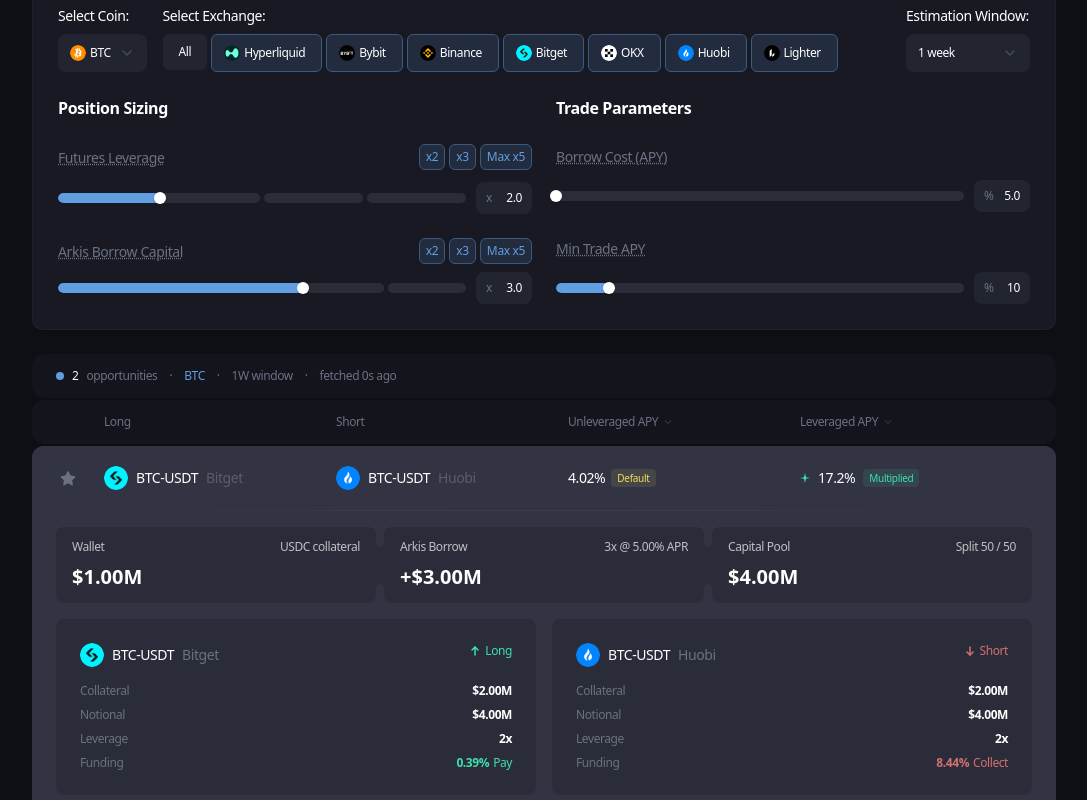
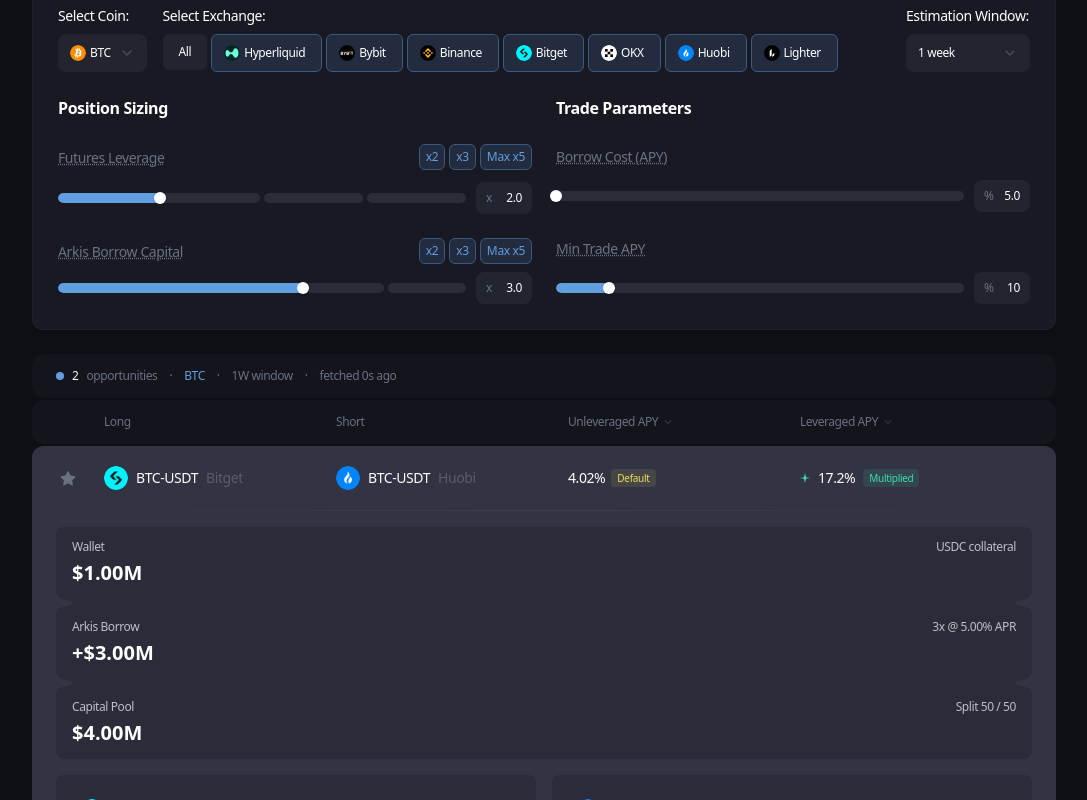
Before and after one commit to zubar7/Arkis-Alpha, a Next.js app: page /fra in a window 1280 px wide. Both pictures are taken after a click on the element 640 px from the left and 848 px from the top of the page. Shown: the part 370-1170 px from the top of the page, without its empty margins (96-1183 px from the left). Built offline with nearby package versions, Linux system fonts and the light colour scheme.

Commit message:
Change Capital Flow Diagram to V-Stack layout
Updated both watchlist and regular opportunities sections to use vertical stack layout for Capital Pool scheme, matching Figma design.

Co-Authored-By: Claude Sonnet 4.5 <noreply@anthropic.com>

```diff
--- a/app/fra/components/OpportunitiesTable.tsx
+++ b/app/fra/components/OpportunitiesTable.tsx
@@ -442,68 +442,72 @@ export default function OpportunitiesTable({
 
                       {/* Expanded Details */}
                       <div className="flex flex-col gap-[16px] pt-[16px] px-[16px] md:px-[24px]">
-                        {/* Capital Flow Diagram */}
-                        <div className="flex items-center">
+                        {/* Capital Flow Diagram - V-Stack */}
+                        <div className="flex flex-col items-stretch w-full">
                           {/* Wallet */}
-                          <div className="flex-1 bg-[rgba(34,36,48,0.5)] px-[12px] md:px-[16px] py-[10px] md:py-[12px] rounded-[6px] md:rounded-[8px] flex flex-col gap-[6px] md:gap-[8px]">
-                            <div className="flex items-start justify-between flex-col md:flex-row gap-[2px] md:gap-0">
-                              <p className="text-[10px] md:text-[12px] font-medium text-[rgba(255,255,255,0.7)] tracking-[-0.3px] md:tracking-[-0.42px] leading-[14px] md:leading-[16px]">
+                          <div className="bg-[rgba(34,36,48,0.5)] flex gap-[8px] items-start justify-end px-[16px] py-[12px] rounded-[8px] w-full">
+                            <div className="flex-1 flex flex-col gap-[4px]">
+                              <p className="text-[12px] font-medium text-[rgba(255,255,255,0.7)] tracking-[-0.42px] leading-[16px]">
                                 Wallet
                               </p>
-                              <p className="text-[10px] md:text-[12px] font-medium text-[rgba(255,255,255,0.7)] tracking-[-0.3px] md:tracking-[-0.42px] leading-[14px] md:leading-[16px]">
-                                USDC collateral
+                              <p className="text-[20px] font-semibold text-white leading-[28px]">
+                                ${opp.wallet.toFixed(2)}M
                               </p>
                             </div>
-                            <p className="text-[16px] md:text-[20px] font-semibold text-white leading-[22px] md:leading-[28px]">
-                              ${opp.wallet.toFixed(2)}M
+                            <p className="text-[12px] font-medium text-[rgba(255,255,255,0.7)] tracking-[-0.42px] leading-[16px]">
+                              USDC collateral
                             </p>
                           </div>
 
                           {/* Connector */}
-                          <div className="w-[8px] h-[45px]">
-                            <svg preserveAspectRatio="none" width="100%" height="100%" viewBox="0 0 8 45" fill="none" xmlns="http://www.w3.org/2000/svg">
-                              <path d="M0 0C0 2.20914 1.79086 4 4 4C6.20914 4 8 2.20914 8 0V45C8 42.7909 6.20914 41 4 41C1.79086 41 0 42.7909 0 45V0Z" fill="rgba(34,36,48,0.5)"/>
+                          <div className="flex flex-col items-start px-[4px] w-full">
+                            <div className="flex h-[8px] items-center justify-center w-full">
+                              <svg width="100%" height="8" viewBox="0 0 294 8" fill="none" preserveAspectRatio="none">
+                                <path d="M0 0C2.20914 0 4 1.79086 4 4C4 6.20914 2.20914 8 0 8H294C291.791 8 290 6.20914 290 4C290 1.79086 291.791 0 294 0H0Z" fill="rgba(34,36,48,0.5)"/>
                               </svg>
+                            </div>
                           </div>
 
                           {/* Arkis Borrow */}
-                          <div className="flex-1 bg-[rgba(34,36,48,0.5)] px-[12px] md:px-[16px] py-[10px] md:py-[12px] rounded-[6px] md:rounded-[8px] flex flex-col gap-[6px] md:gap-[8px]">
-                            <div className="flex items-start justify-between flex-col md:flex-row gap-[2px] md:gap-0">
-                              <p className="text-[10px] md:text-[12px] font-medium text-[rgba(255,255,255,0.7)] tracking-[-0.3px] md:tracking-[-0.42px] leading-[14px] md:leading-[16px]">
+                          <div className="bg-[rgba(34,36,48,0.5)] flex gap-[8px] items-start justify-end px-[16px] py-[12px] rounded-[8px] w-full">
+                            <div className="flex-1 flex flex-col gap-[4px]">
+                              <p className="text-[12px] font-medium text-[rgba(255,255,255,0.7)] tracking-[-0.42px] leading-[16px]">
                                 Arkis Borrow
                               </p>
-                              <p className="text-[10px] md:text-[12px] font-medium text-[rgba(255,255,255,0.7)] tracking-[-0.3px] md:tracking-[-0.42px] leading-[14px] md:leading-[16px]">
-                                {opp.arkisBorrow.toFixed(0)}x @ {opp.borrowRate.toFixed(2)}% APR
+                              <p className="text-[20px] font-semibold text-white leading-[28px]">
+                                +${opp.arkisBorrow.toFixed(2)}M
                               </p>
                             </div>
-                            <p className="text-[16px] md:text-[20px] font-semibold text-white leading-[22px] md:leading-[28px]">
-                              +${opp.arkisBorrow.toFixed(2)}M
+                            <p className="text-[12px] font-medium text-[rgba(255,255,255,0.7)] tracking-[-0.42px] leading-[16px]">
+                              {opp.arkisBorrow.toFixed(0)}x @ {opp.borrowRate.toFixed(2)}% APR
                             </p>
                           </div>
 
                           {/* Connector */}
-                          <div className="w-[8px] h-[45px]">
-                            <svg preserveAspectRatio="none" width="100%" height="100%" viewBox="0 0 8 45" fill="none" xmlns="http://www.w3.org/2000/svg">
-                              <path d="M0 0C0 2.20914 1.79086 4 4 4C6.20914 4 8 2.20914 8 0V45C8 42.7909 6.20914 41 4 41C1.79086 41 0 42.7909 0 45V0Z" fill="rgba(34,36,48,0.5)"/>
+                          <div className="flex flex-col items-start px-[4px] w-full">
+                            <div className="flex h-[8px] items-center justify-center w-full">
+                              <svg width="100%" height="8" viewBox="0 0 294 8" fill="none" preserveAspectRatio="none">
+                                <path d="M0 0C2.20914 0 4 1.79086 4 4C4 6.20914 2.20914 8 0 8H294C291.791 8 290 6.20914 290 4C290 1.79086 291.791 0 294 0H0Z" fill="rgba(34,36,48,0.5)"/>
                               </svg>
+                            </div>
                           </div>
 
                           {/* Capital Pool */}
-                          <div className="flex-1 bg-[rgba(34,36,48,0.5)] px-[12px] md:px-[16px] py-[10px] md:py-[12px] rounded-[6px] md:rounded-[8px] flex flex-col gap-[6px] md:gap-[8px]">
-                            <div className="flex items-start justify-between flex-col md:flex-row gap-[2px] md:gap-0">
-                              <p className="text-[10px] md:text-[12px] font-medium text-[rgba(255,255,255,0.7)] tracking-[-0.3px] md:tracking-[-0.42px] leading-[14px] md:leading-[16px]">
+                          <div className="bg-[rgba(34,36,48,0.5)] flex gap-[8px] items-start justify-end px-[16px] py-[12px] rounded-[8px] w-full">
+                            <div className="flex-1 flex flex-col gap-[4px]">
+                              <p className="text-[12px] font-medium text-[rgba(255,255,255,0.7)] tracking-[-0.42px] leading-[16px]">
                                 Capital Pool
                               </p>
-                              <p className="text-[10px] md:text-[12px] font-medium text-[rgba(255,255,255,0.7)] tracking-[-0.3px] md:tracking-[-0.42px] leading-[14px] md:leading-[16px]">
+                              <p className="text-[20px] font-semibold text-white leading-[28px]">
+                                ${activeTab === 'carry-trade'
+                                  ? (opp as any).capitalPool.toFixed(2)
+                                  : (opp.wallet + opp.arkisBorrow).toFixed(2)}M
+                              </p>
+                            </div>
+                            <p className="text-[12px] font-medium text-[rgba(255,255,255,0.7)] tracking-[-0.42px] leading-[16px]">
                               {activeTab === 'carry-trade'
                                 ? `${(opp as any).spotPercent}.00% spot / ${(opp as any).marginPercent}.00% margin`
                                 : 'Split 50 / 50'}
-                              </p>
-                            </div>
-                            <p className="text-[16px] md:text-[20px] font-semibold text-white leading-[22px] md:leading-[28px]">
-                              ${activeTab === 'carry-trade'
-                                ? (opp as any).capitalPool.toFixed(2)
-                                : (opp.wallet + opp.arkisBorrow).toFixed(2)}M
                             </p>
                           </div>
                         </div>
@@ -974,68 +978,72 @@ export default function OpportunitiesTable({
 
                   {/* Expanded Details */}
                   <div className="flex flex-col gap-[16px] pt-[16px] px-[16px] md:px-[24px]">
-                    {/* Capital Flow Diagram */}
-                    <div className="flex items-center">
+                    {/* Capital Flow Diagram - V-Stack */}
+                    <div className="flex flex-col items-stretch w-full">
                       {/* Wallet */}
-                      <div className="flex-1 bg-[rgba(34,36,48,0.5)] px-[12px] md:px-[16px] py-[10px] md:py-[12px] rounded-[6px] md:rounded-[8px] flex flex-col gap-[6px] md:gap-[8px]">
-                        <div className="flex items-start justify-between flex-col md:flex-row gap-[2px] md:gap-0">
-                          <p className="text-[10px] md:text-[12px] font-medium text-[rgba(255,255,255,0.7)] tracking-[-0.3px] md:tracking-[-0.42px] leading-[14px] md:leading-[16px]">
+                      <div className="bg-[rgba(34,36,48,0.5)] flex gap-[8px] items-start justify-end px-[16px] py-[12px] rounded-[8px] w-full">
+                        <div className="flex-1 flex flex-col gap-[4px]">
+                          <p className="text-[12px] font-medium text-[rgba(255,255,255,0.7)] tracking-[-0.42px] leading-[16px]">
                             Wallet
                           </p>
-                          <p className="text-[10px] md:text-[12px] font-medium text-[rgba(255,255,255,0.7)] tracking-[-0.3px] md:tracking-[-0.42px] leading-[14px] md:leading-[16px]">
-                            USDC collateral
+                          <p className="text-[20px] font-semibold text-white leading-[28px]">
+                            ${opp.wallet.toFixed(2)}M
                           </p>
                         </div>
-                        <p className="text-[16px] md:text-[20px] font-semibold text-white leading-[22px] md:leading-[28px]">
-                          ${opp.wallet.toFixed(2)}M
+                        <p className="text-[12px] font-medium text-[rgba(255,255,255,0.7)] tracking-[-0.42px] leading-[16px]">
+                          USDC collateral
                         </p>
                       </div>
 
                       {/* Connector */}
-                      <div className="w-[8px] h-[45px]">
-                        <svg preserveAspectRatio="none" width="100%" height="100%" viewBox="0 0 8 45" fill="none" xmlns="http://www.w3.org/2000/svg">
-                          <path d="M0 0C0 2.20914 1.79086 4 4 4C6.20914 4 8 2.20914 8 0V45C8 42.7909 6.20914 41 4 41C1.79086 41 0 42.7909 0 45V0Z" fill="rgba(34,36,48,0.5)"/>
+                      <div className="flex flex-col items-start px-[4px] w-full">
+                        <div className="flex h-[8px] items-center justify-center w-full">
+                          <svg width="100%" height="8" viewBox="0 0 294 8" fill="none" preserveAspectRatio="none">
+                            <path d="M0 0C2.20914 0 4 1.79086 4 4C4 6.20914 2.20914 8 0 8H294C291.791 8 290 6.20914 290 4C290 1.79086 291.791 0 294 0H0Z" fill="rgba(34,36,48,0.5)"/>
                           </svg>
+                        </div>
                       </div>
 
                       {/* Arkis Borrow */}
-                      <div className="flex-1 bg-[rgba(34,36,48,0.5)] px-[12px] md:px-[16px] py-[10px] md:py-[12px] rounded-[6px] md:rounded-[8px] flex flex-col gap-[6px] md:gap-[8px]">
-                        <div className="flex items-start justify-between flex-col md:flex-row gap-[2px] md:gap-0">
-                          <p className="text-[10px] md:text-[12px] font-medium text-[rgba(255,255,255,0.7)] tracking-[-0.3px] md:tracking-[-0.42px] leading-[14px] md:leading-[16px]">
+                      <div className="bg-[rgba(34,36,48,0.5)] flex gap-[8px] items-start justify-end px-[16px] py-[12px] rounded-[8px] w-full">
+                        <div className="flex-1 flex flex-col gap-[4px]">
+                          <p className="text-[12px] font-medium text-[rgba(255,255,255,0.7)] tracking-[-0.42px] leading-[16px]">
                             Arkis Borrow
                           </p>
-                          <p className="text-[10px] md:text-[12px] font-medium text-[rgba(255,255,255,0.7)] tracking-[-0.3px] md:tracking-[-0.42px] leading-[14px] md:leading-[16px]">
-                            {opp.arkisBorrow.toFixed(0)}x @ {opp.borrowRate.toFixed(2)}% APR
+                          <p className="text-[20px] font-semibold text-white leading-[28px]">
+                            +${opp.arkisBorrow.toFixed(2)}M
                           </p>
                         </div>
-                        <p className="text-[16px] md:text-[20px] font-semibold text-white leading-[22px] md:leading-[28px]">
-                          +${opp.arkisBorrow.toFixed(2)}M
+                        <p className="text-[12px] font-medium text-[rgba(255,255,255,0.7)] tracking-[-0.42px] leading-[16px]">
+                          {opp.arkisBorrow.toFixed(0)}x @ {opp.borrowRate.toFixed(2)}% APR
                         </p>
                       </div>
 
                       {/* Connector */}
-                      <div className="w-[8px] h-[45px]">
-                        <svg preserveAspectRatio="none" width="100%" height="100%" viewBox="0 0 8 45" fill="none" xmlns="http://www.w3.org/2000/svg">
-                          <path d="M0 0C0 2.20914 1.79086 4 4 4C6.20914 4 8 2.20914 8 0V45C8 42.7909 6.20914 41 4 41C1.79086 41 0 42.7909 0 45V0Z" fill="rgba(34,36,48,0.5)"/>
+                      <div className="flex flex-col items-start px-[4px] w-full">
+                        <div className="flex h-[8px] items-center justify-center w-full">
+                          <svg width="100%" height="8" viewBox="0 0 294 8" fill="none" preserveAspectRatio="none">
+                            <path d="M0 0C2.20914 0 4 1.79086 4 4C4 6.20914 2.20914 8 0 8H294C291.791 8 290 6.20914 290 4C290 1.79086 291.791 0 294 0H0Z" fill="rgba(34,36,48,0.5)"/>
                           </svg>
+                        </div>
                       </div>
 
                       {/* Capital Pool */}
-                      <div className="flex-1 bg-[rgba(34,36,48,0.5)] px-[12px] md:px-[16px] py-[10px] md:py-[12px] rounded-[6px] md:rounded-[8px] flex flex-col gap-[6px] md:gap-[8px]">
-                        <div className="flex items-start justify-between flex-col md:flex-row gap-[2px] md:gap-0">
-                          <p className="text-[10px] md:text-[12px] font-medium text-[rgba(255,255,255,0.7)] tracking-[-0.3px] md:tracking-[-0.42px] leading-[14px] md:leading-[16px]">
+                      <div className="bg-[rgba(34,36,48,0.5)] flex gap-[8px] items-start justify-end px-[16px] py-[12px] rounded-[8px] w-full">
+                        <div className="flex-1 flex flex-col gap-[4px]">
+                          <p className="text-[12px] font-medium text-[rgba(255,255,255,0.7)] tracking-[-0.42px] leading-[16px]">
                             Capital Pool
                           </p>
-                          <p className="text-[10px] md:text-[12px] font-medium text-[rgba(255,255,255,0.7)] tracking-[-0.3px] md:tracking-[-0.42px] leading-[14px] md:leading-[16px]">
+                          <p className="text-[20px] font-semibold text-white leading-[28px]">
+                            ${activeTab === 'carry-trade'
+                              ? (opp as any).capitalPool.toFixed(2)
+                              : (opp.wallet + opp.arkisBorrow).toFixed(2)}M
+                          </p>
+                        </div>
+                        <p className="text-[12px] font-medium text-[rgba(255,255,255,0.7)] tracking-[-0.42px] leading-[16px]">
                           {activeTab === 'carry-trade'
                             ? `${(opp as any).spotPercent}.00% spot / ${(opp as any).marginPercent}.00% margin`
                             : 'Split 50 / 50'}
-                          </p>
-                        </div>
-                        <p className="text-[16px] md:text-[20px] font-semibold text-white leading-[22px] md:leading-[28px]">
-                          ${activeTab === 'carry-trade'
-                            ? (opp as any).capitalPool.toFixed(2)
-                            : (opp.wallet + opp.arkisBorrow).toFixed(2)}M
                         </p>
                       </div>
                     </div>
```
Lines whose indentation alone changed are shown as unchanged.
